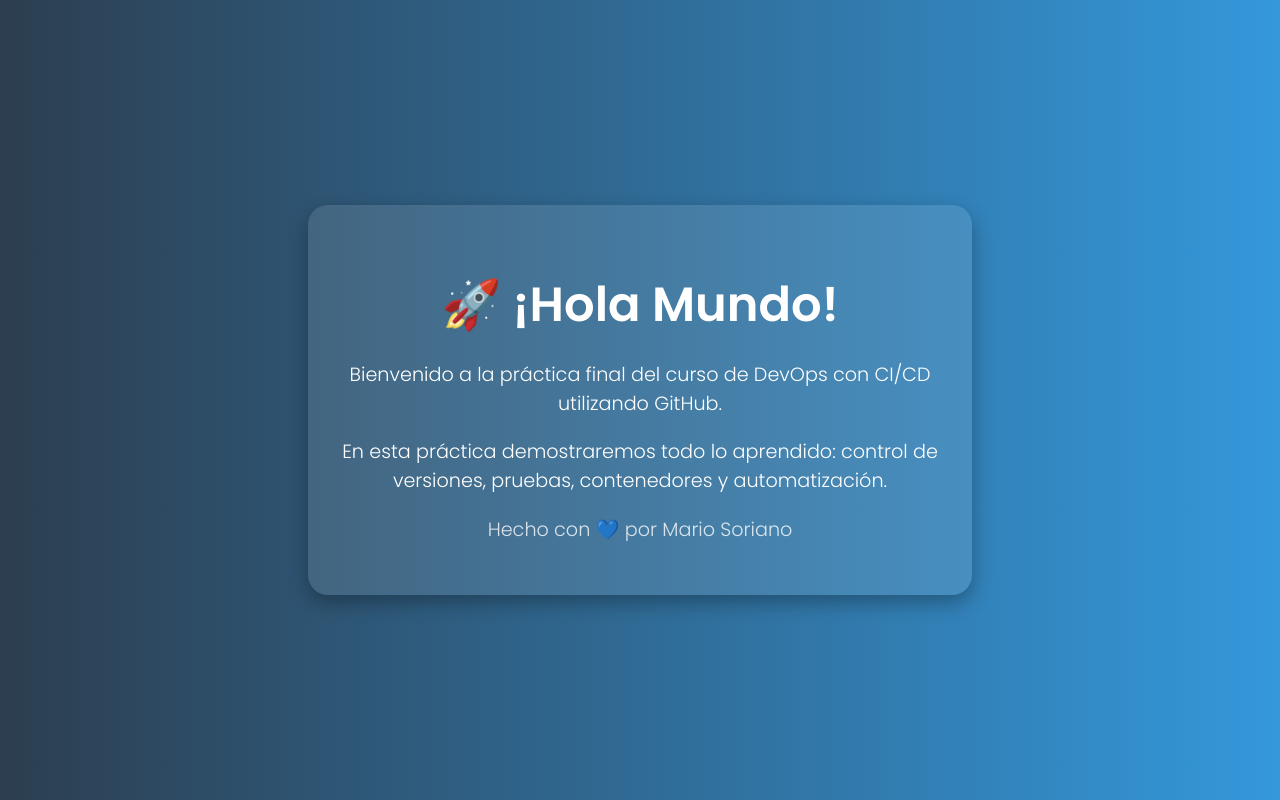
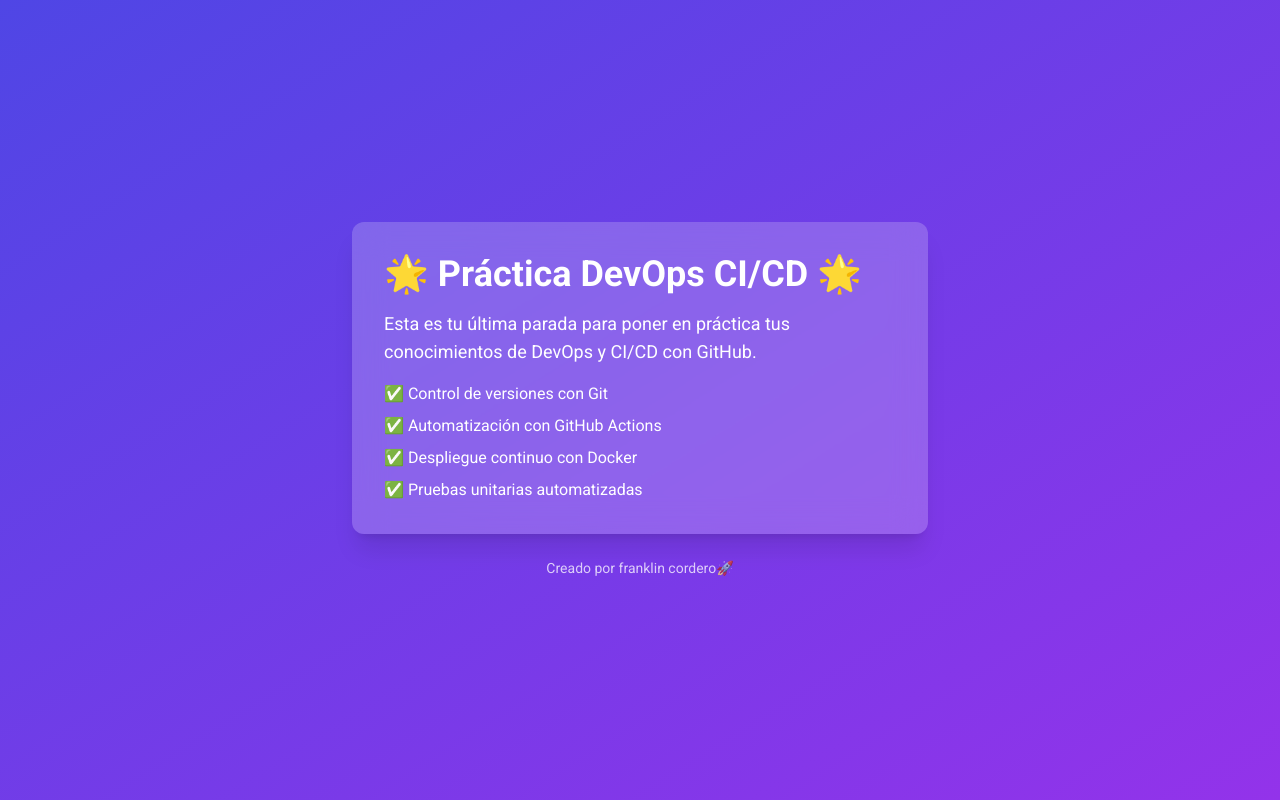
Before and after one commit to fcordero29/proyecto, a website: page index.html in a window 1280 px wide. Drawn offline with nearby package versions, Linux system fonts and the light colour scheme.

Commit message:
proyecto

```diff
--- a/index.html
+++ b/index.html
@@ -3,54 +3,35 @@
 <head>
   <meta charset="UTF-8" />
   <meta name="viewport" content="width=device-width, initial-scale=1.0"/>
-  <title>Práctica Final DevOps - CI/CD</title>
-  <link href="https://fonts.googleapis.com/css2?family=Poppins:wght@300;600&display=swap" rel="stylesheet">
+  <title>Práctica DevOps CI/CD</title>
+  <script src="https://cdn.tailwindcss.com"></script>
+  <link rel="preconnect" href="https://fonts.googleapis.com">
+  <link rel="preconnect" href="https://fonts.gstatic.com" crossorigin>
+  <link href="https://fonts.googleapis.com/css2?family=Roboto:wght@400;700&display=swap" rel="stylesheet">
   <style>
     body {
-      margin: 0;
-      font-family: 'Poppins', sans-serif;
-      background: linear-gradient(to right, #2c3e50, #3498db);
-      color: #fff;
-      display: flex;
-      justify-content: center;
-      align-items: center;
-      height: 100vh;
-      flex-direction: column;
-      text-align: center;
-    }
-
-    h1 {
-      font-size: 3rem;
-      margin-bottom: 10px;
-    }
-
-    p {
-      font-size: 1.2rem;
-      max-width: 600px;
-    }
-
-    .card {
-      background-color: rgba(255, 255, 255, 0.1);
-      padding: 2rem;
-      border-radius: 20px;
-      box-shadow: 0 8px 20px rgba(0, 0, 0, 0.3);
-    }
-
-    .footer {
-      margin-top: 20px;
-      font-size: 0.9rem;
-      opacity: 0.8;
+      font-family: 'Roboto', sans-serif;
     }
   </style>
 </head>
-<body>
-  <div class="card">
-    <h1>🚀 ¡Hola Mundo!</h1>
-    <p>Bienvenido a la práctica final del curso de DevOps con CI/CD utilizando GitHub.</p>
-    <p>En esta práctica demostraremos todo lo aprendido: control de versiones, pruebas, contenedores y automatización.</p>
-    <div class="footer">
-      <p>Hecho con 💙 por Mario Soriano</p>
-    </div>
+<body class="bg-gradient-to-br from-indigo-600 to-purple-600 text-white flex flex-col justify-center items-center min-h-screen px-4">
+
+  <div class="bg-white/20 backdrop-blur-lg rounded-xl shadow-xl p-8 max-w-xl">
+    <h1 class="text-4xl font-bold mb-4">🌟 Práctica DevOps CI/CD 🌟</h1>
+    <p class="text-lg mb-4">
+      Esta es tu última parada para poner en práctica tus conocimientos de DevOps y CI/CD con GitHub.
+    </p>
+    <ul class="text-left space-y-2">
+      <li>✅ Control de versiones con Git</li>
+      <li>✅ Automatización con GitHub Actions</li>
+      <li>✅ Despliegue continuo con Docker</li>
+      <li>✅ Pruebas unitarias automatizadas</li>
+    </ul>
   </div>
+
+  <footer class="mt-6 text-sm opacity-75">
+    Creado por franklin cordero🚀
+  </footer>
+
 </body>
 </html>
```
